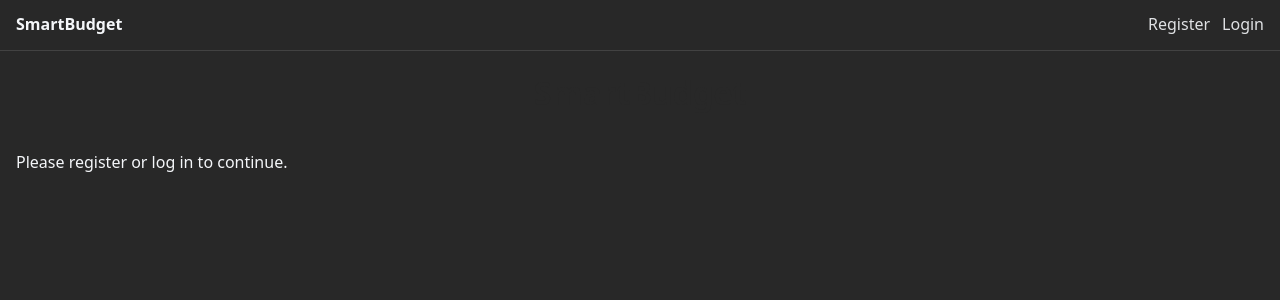
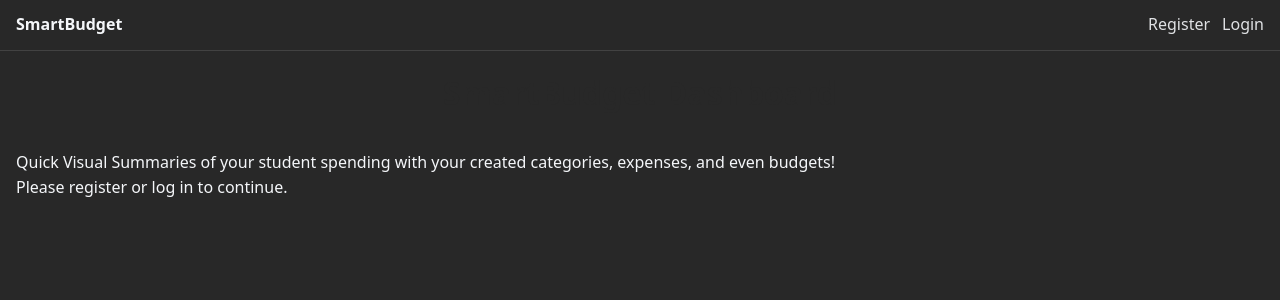
Before and after one commit to CaitlinMEvans/SmartBudget, a React (Vite) app in the folder client/: page / in a window 1280 px wide. Shown: the top 300 px of the page. Built offline with nearby package versions, Linux system fonts and the light colour scheme; no server answers.

Commit message:
Dashoard heading and p updated

```diff
--- a/client/src/pages/Home.jsx
+++ b/client/src/pages/Home.jsx
@@ -25,7 +25,8 @@ export default function Home() {
 
   return (
     <div style={{ padding: 16 }}>
-      <h1>SmartBudget</h1>
+      <h1>SmartBudget Dashboard</h1>
+      <p>Quick Visual Summaries of your student spending with your created categories, expenses, and even budgets!</p>
 
       {isAuthed ? (
         <div style={{display: "flex", flexDirection: "column", justifyContent: "center", alignItems: "center"}}>
```
